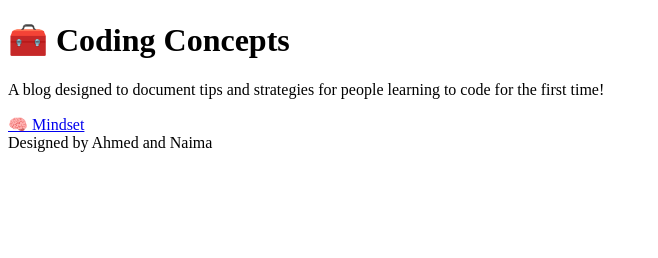
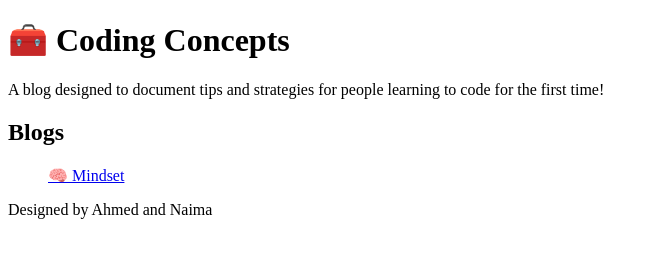
Before and after one commit to zohrehKazemianpour/education-blog, a website: page index.html in a window 1280 px wide. Shown: the whole page, without its empty margins (0-658 px from the left). Drawn offline with Linux system fonts and the light colour scheme.

Commit message:
add blogs heading

```diff
--- a/index.html
+++ b/index.html
@@ -11,7 +11,12 @@
       A blog designed to document tips and strategies for people learning to
       code for the first time!
     </p>
-    <section><a href="/blogs/1">🧠 Mindset</a></section>
+    <section>
+      <h2>Blogs</h2>
+      <ul>
+        <a href="/blogs/1">🧠 Mindset</a>
+      </ul>
+    </section>
   </body>
   <footer>Designed by Ahmed and Naima</footer>
 </html>
```
